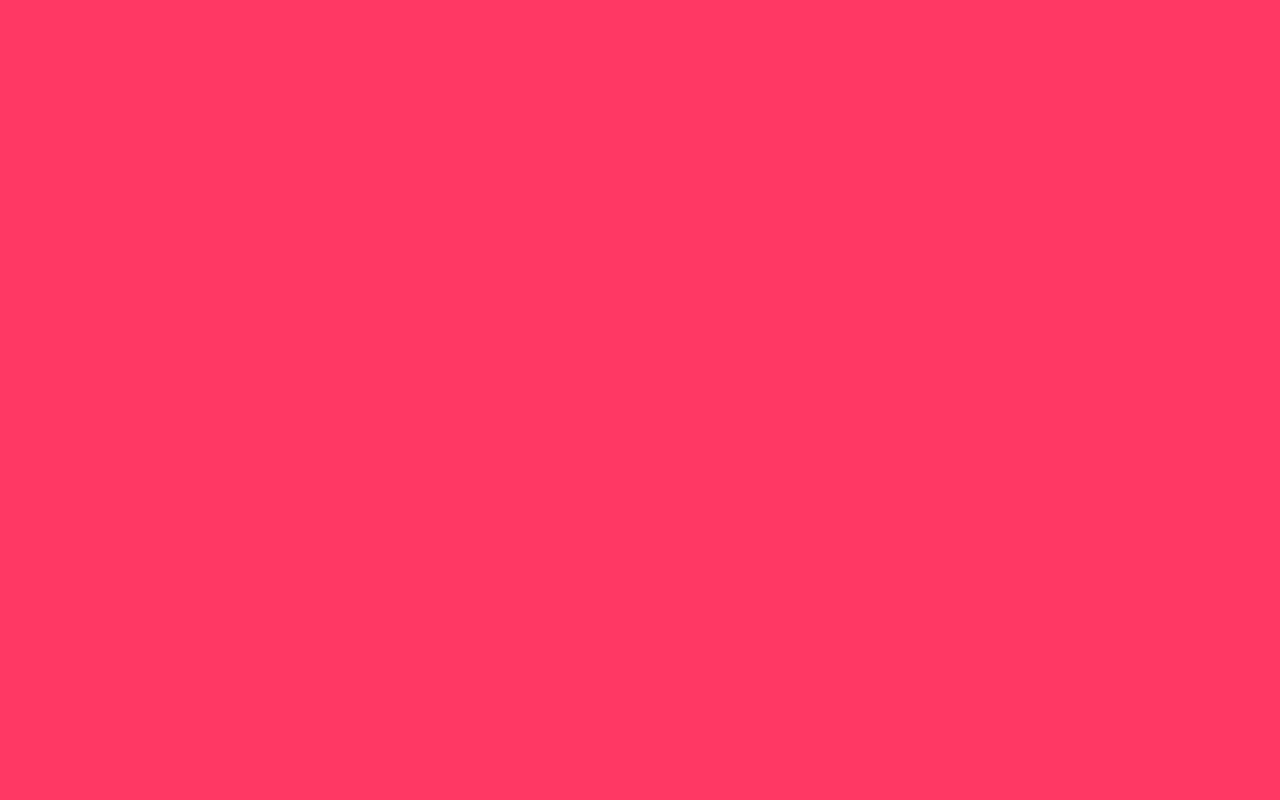
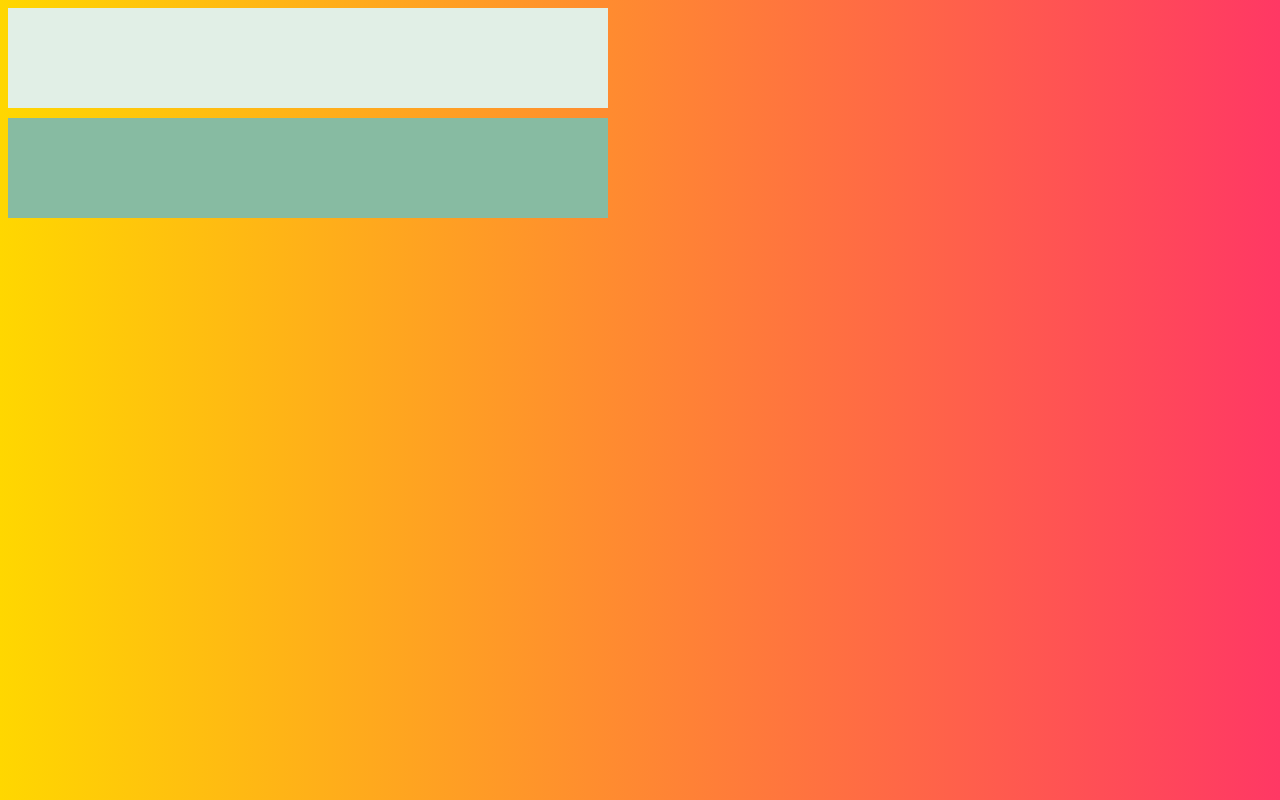
Before and after one commit to agacik/css-podstawy, a plain HTML site: page pozycjonowanie-elementow-w-css/index.html in a window 1280 px wide. Drawn offline with Linux system fonts and the light colour scheme.

Commit message:
Dodanie div #pierwszy, #drugi.

```diff
--- a/pozycjonowanie-elementow-w-css/css/style.css
+++ b/pozycjonowanie-elementow-w-css/css/style.css
@@ -1,3 +1,16 @@
 body {
-    background-color: #FF3864;
+    background: linear-gradient(-90deg, #FF3864, gold);
 }
+
+#pierwszy {
+    background-color: #E1EFE6;
+    width: 600px;
+    height: 100px;
+    margin-bottom: 10px;
+}
+
+#drugi {
+    background-color: #87BBA2;
+    width: 600px;
+    height: 100px;
+}
--- a/pozycjonowanie-elementow-w-css/index.html
+++ b/pozycjonowanie-elementow-w-css/index.html
@@ -7,7 +7,9 @@
     <link rel="stylesheet" href="css/style.css">
 </head>
 <body>
+   <div id="pierwszy"></div>
 
+   <div id="drugi"></div>
 </body>
 
 </html>
```
